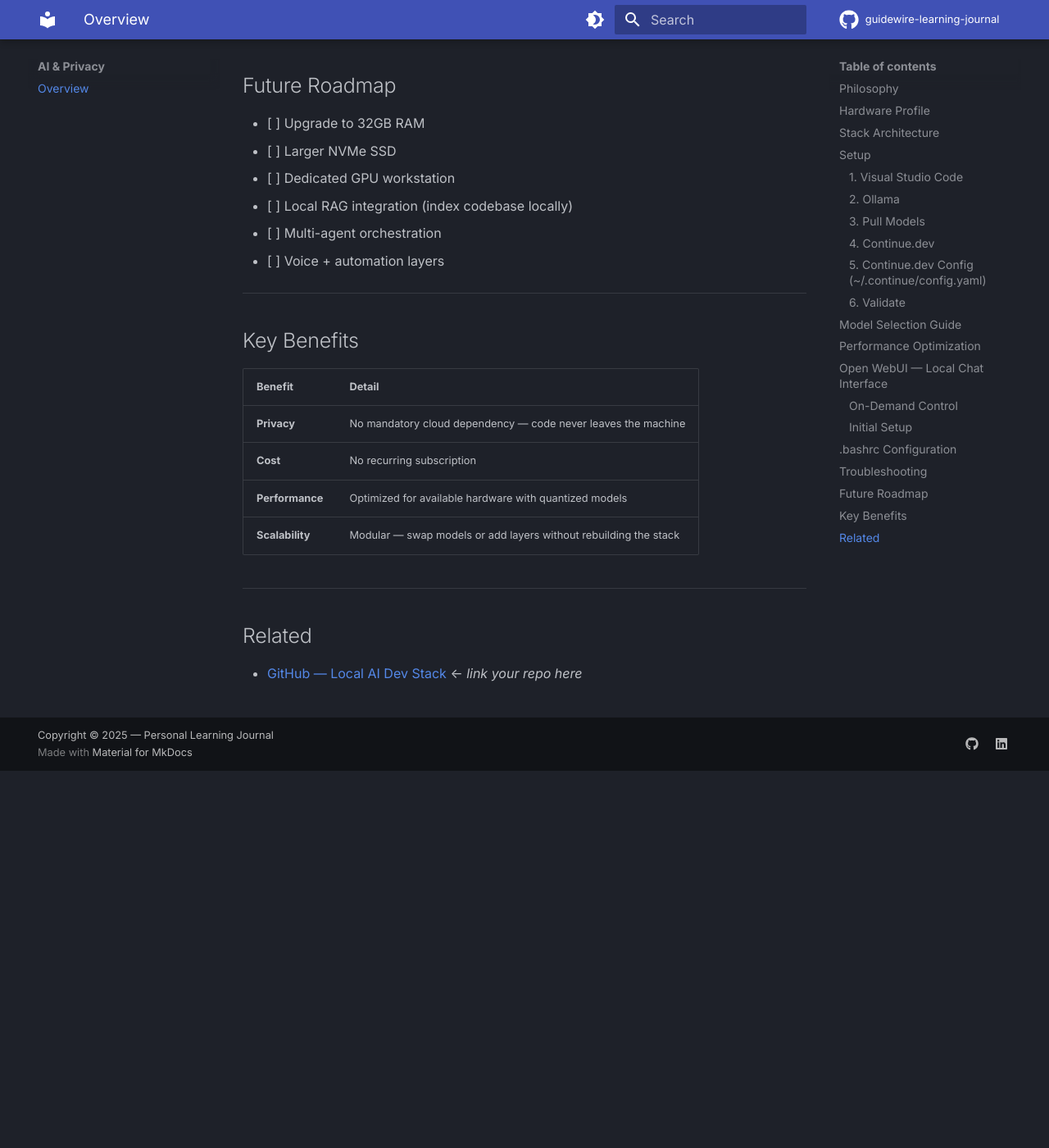
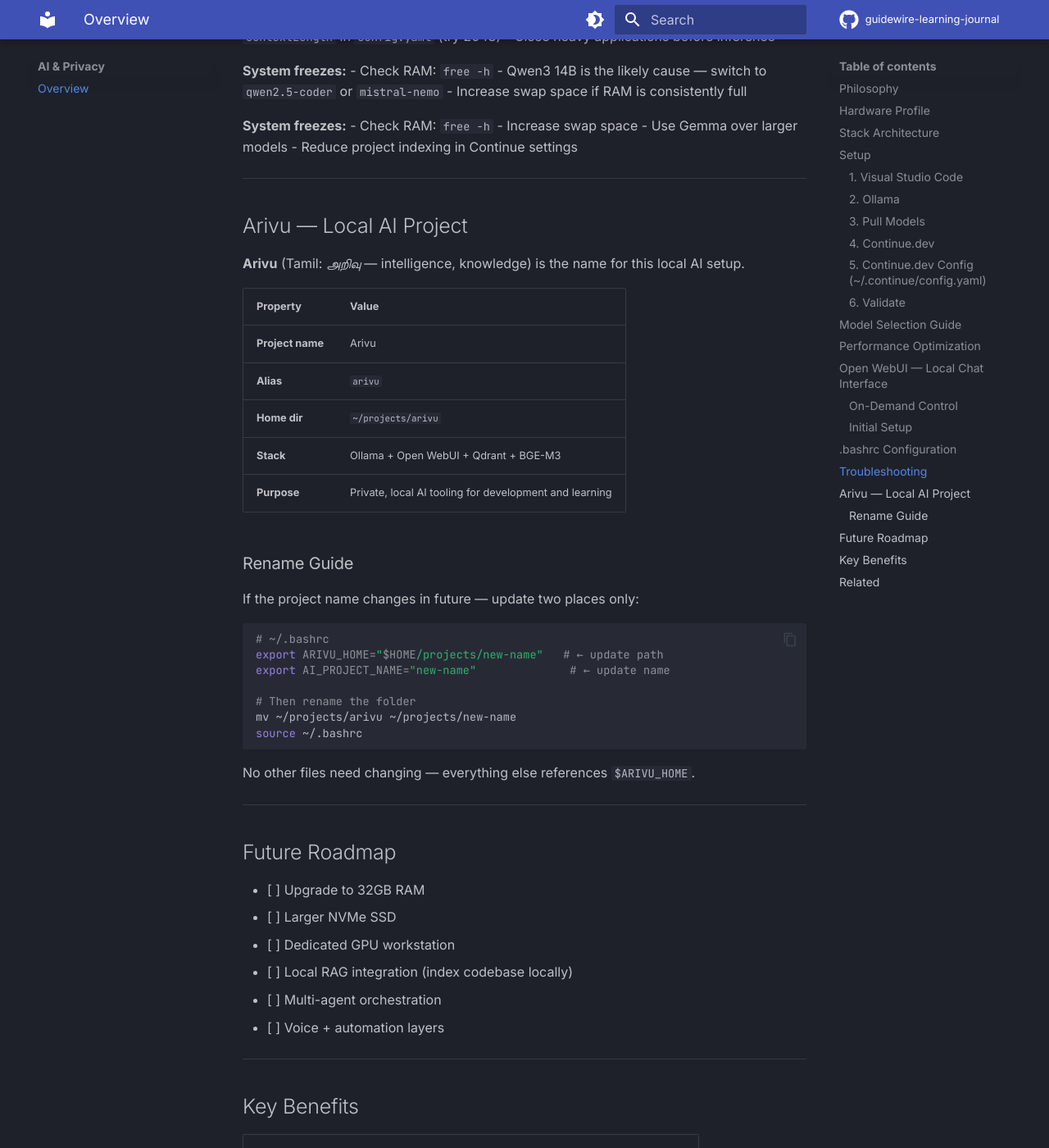
Before and after one commit to Sakthi-S99/guidewire-learning-journal, an MkDocs documentation site: the page built from docs/ai-privacy/index.md, in a window 1280 px wide and 1400 px high, scrolled down 6441 px. Shown: the whole window at 82% size. Built offline with MkDocs 1.6.1 and Material for MkDocs 9.7.7, drawn with Linux system fonts in a browser that asks for light colours; comment, search, counter and statistics services are not loaded; before the commit the page ends 7381 px from its top, so only the background shows below that; some of the changed text lies outside the part shown.

Commit message:
Name local AI setup Arivu, add alias and rename guide

````diff
--- a/docs/ai-privacy/index.md
+++ b/docs/ai-privacy/index.md
@@ -247,6 +247,15 @@
 alias webui-start='docker start open-webui'
 alias webui-stop='docker stop open-webui'
 alias webui-status='docker ps --filter name=open-webui'
+
+# ─── Arivu — Local AI Project ─────────────────────────────────────────────────
+# Project alias — update ARIVU_HOME if project is renamed or moved
+export ARIVU_HOME="$HOME/projects/arivu"
+export AI_PROJECT_NAME="arivu"         # rename here if project name changes
+
+alias arivu='cd $ARIVU_HOME'
+alias arivu-start='ollama-local & webui-start'   # start full stack
+alias arivu-stop='webui-stop && pkill ollama'    # stop full stack
 ```
 
 Apply changes:
@@ -289,6 +298,40 @@
 
 ---
 
+## Arivu — Local AI Project
+
+**Arivu** (Tamil: *அறிவு* — intelligence, knowledge) is the name for this local AI setup.
+
+| Property | Value |
+|---|---|
+| **Project name** | Arivu |
+| **Alias** | `arivu` |
+| **Home dir** | `~/projects/arivu` |
+| **Stack** | Ollama + Open WebUI + Qdrant + BGE-M3 |
+| **Purpose** | Private, local AI tooling for development and learning |
+
+### Rename Guide
+
+If the project name changes in future — update two places only:
+
+```bash
+# ~/.bashrc
+export ARIVU_HOME="$HOME/projects/new-name"   # ← update path
+export AI_PROJECT_NAME="new-name"              # ← update name
+
+# Then rename the folder
+mv ~/projects/arivu ~/projects/new-name
+source ~/.bashrc
+```
+
+No other files need changing — everything else references `$ARIVU_HOME`.
+
+<!---!!! note
+    Arivu is separate from PrithviVeda AIOS. Arivu = personal local tooling. PrithviVeda = structured multi-agent platform (in progress).
+    -->
+
+---
+
 ## Future Roadmap
 
 - [ ] Upgrade to 32GB RAM
````
